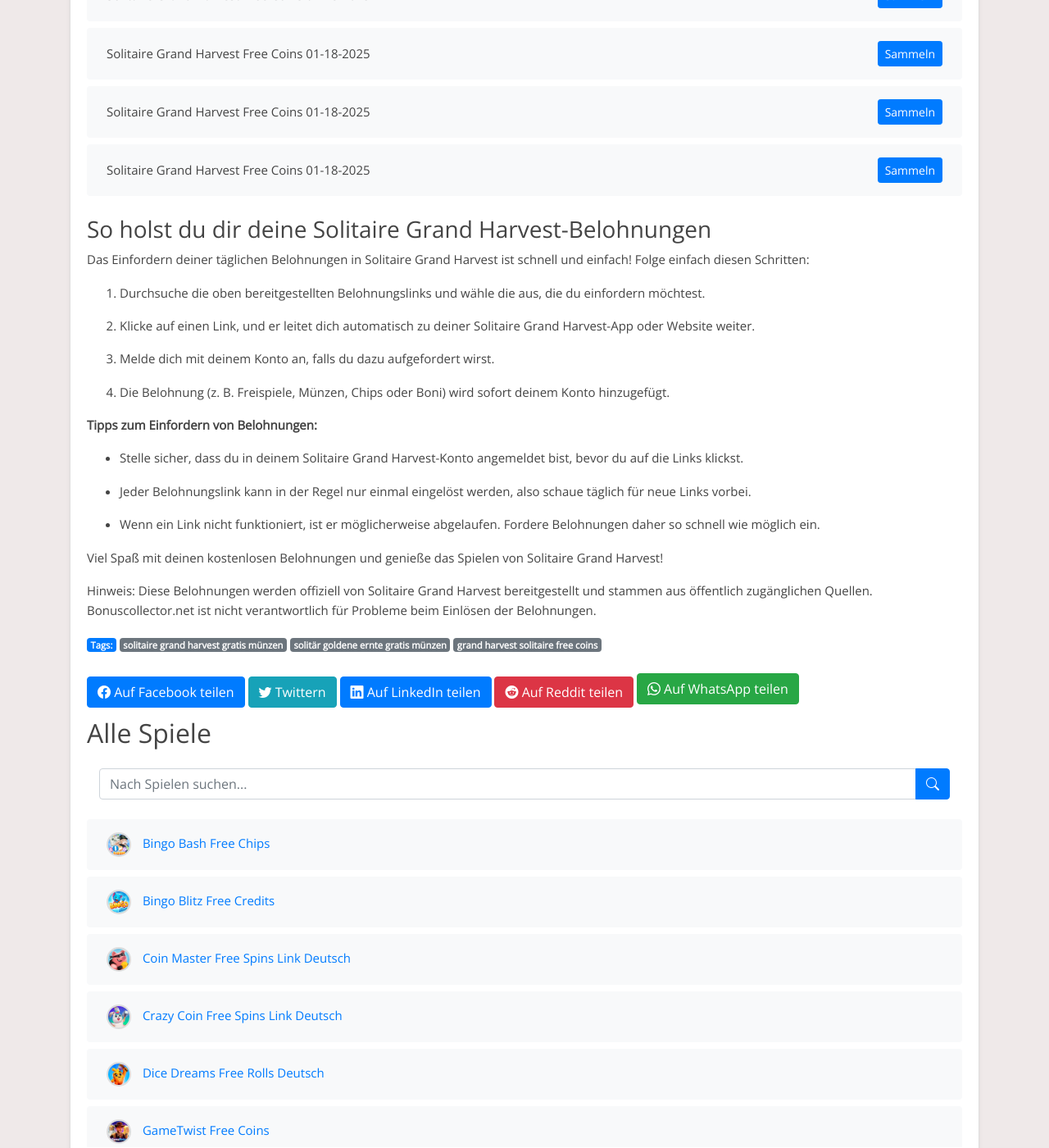
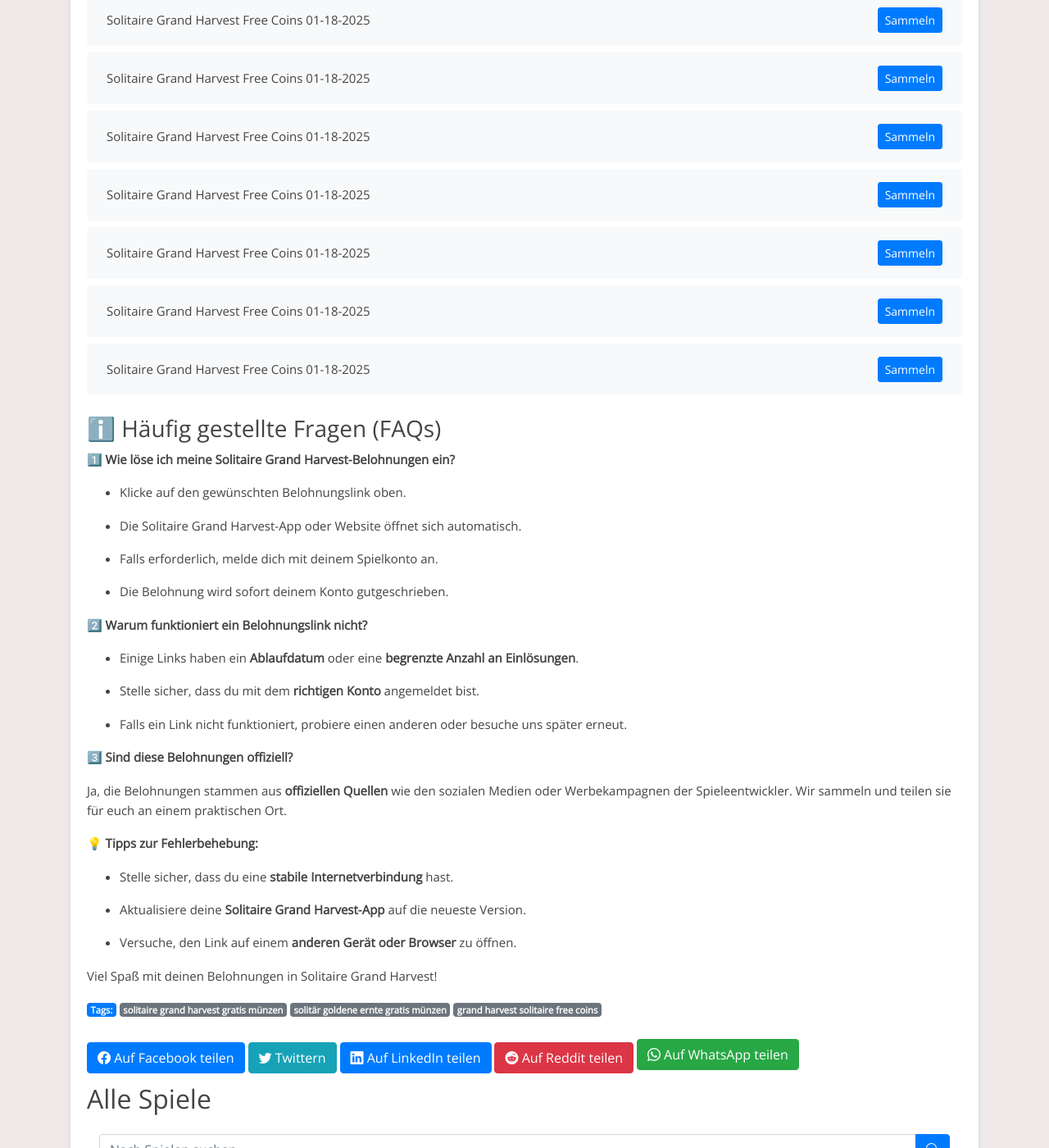
Before and after one commit to Prollad99/bs-de, a Jekyll site: the page built from _posts/2025-01-18-solitaire-grand-harvest.md, in a window 1280 px wide and 1400 px high, scrolled down 7477 px. Shown: the whole window at 82% size. Built offline with Jekyll 4.4.1, drawn with Linux system fonts in a browser that asks for light colours; some of the changed text lies outside the part shown.

Commit message:
Aktualisiere Inhalte für solitaire-grand-harvest

```diff
--- a/_includes/solitaire-grand-harvest_footer.html
+++ b/_includes/solitaire-grand-harvest_footer.html
@@ -1,27 +1,38 @@
-### So holst du dir deine Solitaire Grand Harvest-Belohnungen
+### ℹ️ Häufig gestellte Fragen (FAQs)
 
 
-Das Einfordern deiner täglichen Belohnungen in Solitaire Grand Harvest ist schnell und einfach! Folge einfach diesen Schritten:
+**1️⃣ Wie löse ich meine Solitaire Grand Harvest-Belohnungen ein?**
 
-1. Durchsuche die oben bereitgestellten Belohnungslinks und wähle die aus, die du einfordern möchtest.
+- Klicke auf den gewünschten Belohnungslink oben.
 
-2. Klicke auf einen Link, und er leitet dich automatisch zu deiner Solitaire Grand Harvest-App oder Website weiter.
+- Die Solitaire Grand Harvest-App oder Website öffnet sich automatisch.
 
-3. Melde dich mit deinem Konto an, falls du dazu aufgefordert wirst.
+- Falls erforderlich, melde dich mit deinem Spielkonto an.
 
-4. Die Belohnung (z. B. Freispiele, Münzen, Chips oder Boni) wird sofort deinem Konto hinzugefügt.
+- Die Belohnung wird sofort deinem Konto gutgeschrieben.
 
 
-**Tipps zum Einfordern von Belohnungen:**
+**2️⃣ Warum funktioniert ein Belohnungslink nicht?**
 
-- Stelle sicher, dass du in deinem Solitaire Grand Harvest-Konto angemeldet bist, bevor du auf die Links klickst.
+- Einige Links haben ein **Ablaufdatum** oder eine **begrenzte Anzahl an Einlösungen**.
 
-- Jeder Belohnungslink kann in der Regel nur einmal eingelöst werden, also schaue täglich für neue Links vorbei.
+- Stelle sicher, dass du mit dem **richtigen Konto** angemeldet bist.
 
-- Wenn ein Link nicht funktioniert, ist er möglicherweise abgelaufen. Fordere Belohnungen daher so schnell wie möglich ein.
+- Falls ein Link nicht funktioniert, probiere einen anderen oder besuche uns später erneut.
 
 
-Viel Spaß mit deinen kostenlosen Belohnungen und genieße das Spielen von Solitaire Grand Harvest!
+**3️⃣ Sind diese Belohnungen offiziell?**
+
+Ja, die Belohnungen stammen aus **offiziellen Quellen** wie den sozialen Medien oder Werbekampagnen der Spieleentwickler. Wir sammeln und teilen sie für euch an einem praktischen Ort.
 
 
-Hinweis: Diese Belohnungen werden offiziell von Solitaire Grand Harvest bereitgestellt und stammen aus öffentlich zugänglichen Quellen. Bonuscollector.net ist nicht verantwortlich für Probleme beim Einlösen der Belohnungen.
+**💡 Tipps zur Fehlerbehebung:**
+
+- Stelle sicher, dass du eine **stabile Internetverbindung** hast.
+
+- Aktualisiere deine **Solitaire Grand Harvest-App** auf die neueste Version.
+
+- Versuche, den Link auf einem **anderen Gerät oder Browser** zu öffnen.
+
+
+Viel Spaß mit deinen Belohnungen in Solitaire Grand Harvest!
--- a/_includes/solitaire-grand-harvest_post.html
+++ b/_includes/solitaire-grand-harvest_post.html
@@ -1,13 +1,29 @@
-Entdecke tägliche Solitaire Grand Harvest-Belohnungen!
+## Solitaire Grand Harvest – Tägliche Belohnungen & Tipps
 
 
-Bist du ein Fan von Solitaire Grand Harvest und möchtest dein Spielerlebnis verbessern? Du bist hier genau richtig! Diese Seite ist allen Solitaire Grand Harvest-Enthusiasten gewidmet, die täglich kostenlose Belohnungen einfordern möchten. Hier findest du die neuesten Links, um Freispiele, Münzen, Chips und andere spannende Boni zu sammeln, damit du das Spiel noch mehr genießen kannst.
+**Hol dir täglich exklusive Belohnungen für Solitaire Grand Harvest!** Wir stellen dir die neuesten Bonuslinks bereit, mit denen du Freispiele, Münzen, Chips und andere Belohnungen sammeln kannst.
 
 
-Solitaire Grand Harvest ist ein unterhaltsames Spiel, das von Millionen geliebt wird. Ob du höhere Level erreichen oder einfach nur den Nervenkitzel genießen möchtest – unsere täglichen Belohnungslinks halten dich im Spiel.
+### 🎮 Was ist Solitaire Grand Harvest?
+
+Solitaire Grand Harvest ist ein spannendes und unterhaltsames Spiel, das Millionen von Spielern weltweit begeistert. Es bietet tägliche Herausforderungen, Events und Belohnungen, die dein Spielerlebnis verbessern.
 
 
-Hinweis: Solitaire Grand Harvest ist eine kostenlose App, die ausschließlich zu Unterhaltungszwecken entwickelt wurde. Bonuscollector.net ist eine unabhängige Plattform und steht in keiner Verbindung zu den Entwicklern oder Eigentümern von Solitaire Grand Harvest.
+### 🏆 Warum solltest du Belohnungen einlösen?
+
+- **Mehr Spielzeit** – Genieße das Spiel ohne Unterbrechungen.
+
+- **Schneller Fortschritt** – Steige schneller auf und schalte neue Inhalte frei.
+
+- **Events optimal nutzen** – Einige Boni sind nur für kurze Zeit verfügbar!
 
 
-Schau täglich vorbei, um sicherzustellen, dass du keine Belohnung verpasst!
+### 💡 Pro Tipp:
+
+„Speichere deine Belohnungen für besondere Events oder Herausforderungen, um den maximalen Vorteil zu erzielen!“
+
+
+Bleib dran und sichere dir täglich deine Solitaire Grand Harvest-Belohnungen!
+
+
+*Hinweis: Bonuscollector.net steht in keiner Verbindung zu den Entwicklern von Solitaire Grand Harvest. Alle Links stammen aus offiziellen Quellen.*
```
